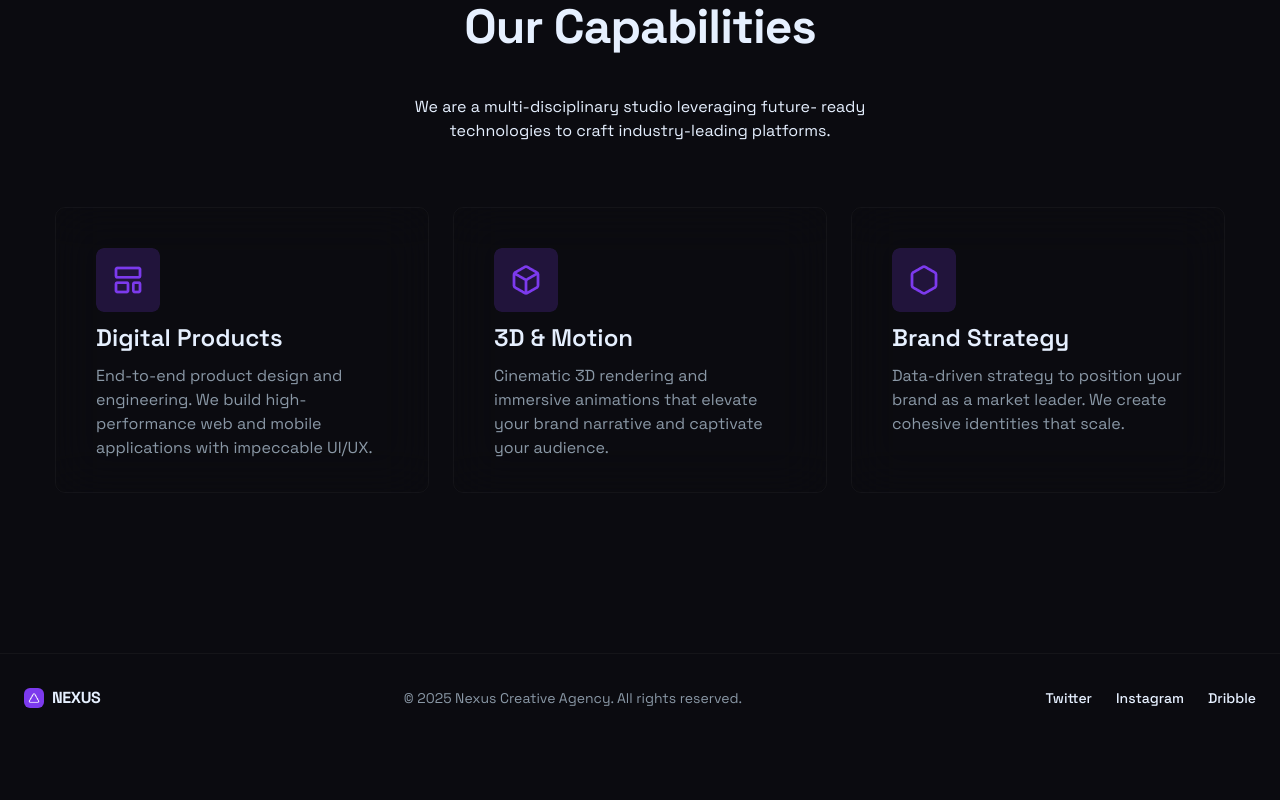
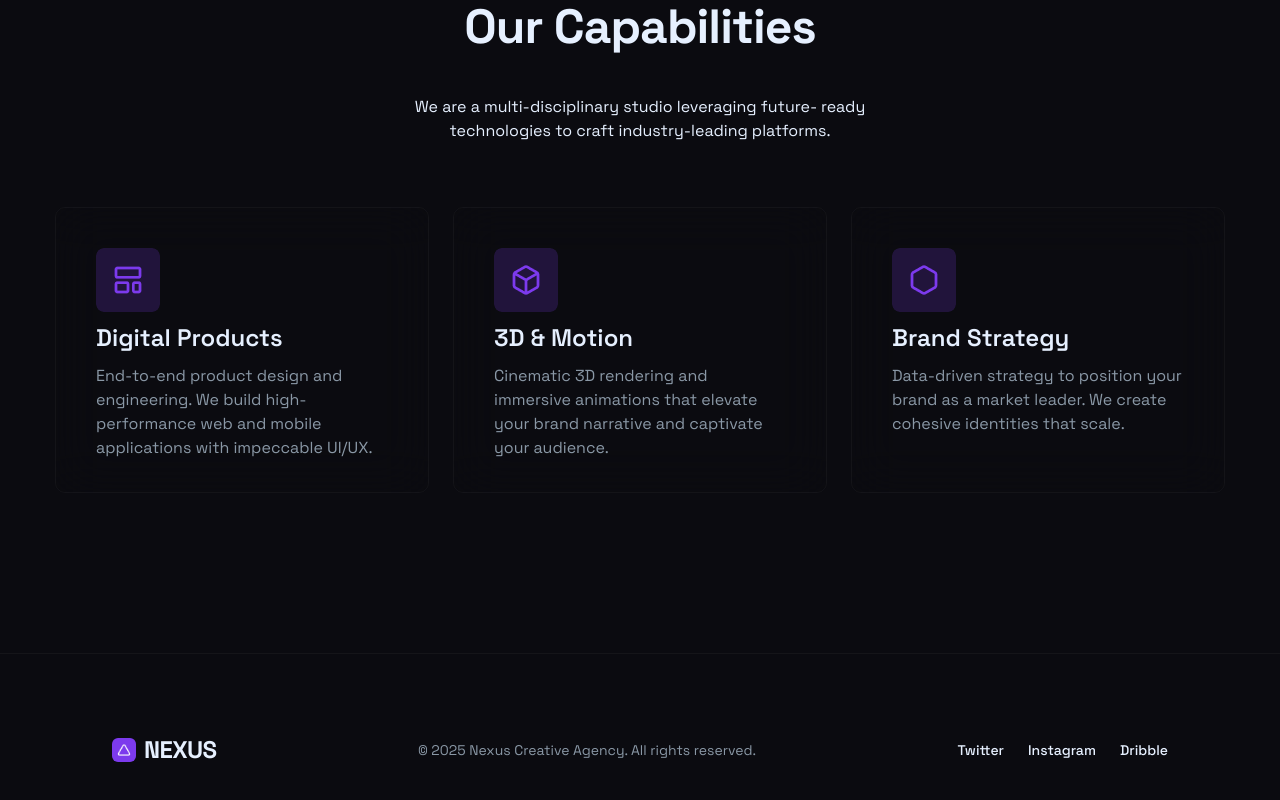
Before and after one commit to raihan-mahmud-talukder/nexus, a React (Create React App) app: page / in a window 1280 px wide. Shown: the part 2868-3668 px from the top of the page. Before the commit the page ends 3598 px from the top, so only its background shows below. Built offline with nearby package versions, Linux system fonts and the light colour scheme.

Commit message:
footer desktop responsive

```diff
--- a/src/components/Footer.jsx
+++ b/src/components/Footer.jsx
@@ -4,7 +4,7 @@ export const Footer = () => {
             flex flex-col
             gap-2
             border-t border-t-[#FFFFFF0A] border-solid
-            py-5 px-4 md:px-6 md:pt-8
+            py-5 px-4 md:px-6 md:pt-8 lg:px-28 lg:pt-20 lg:pb-10
             md:flex-row md:justify-between md:items-center
             ">
             <div className="
@@ -12,13 +12,13 @@ export const Footer = () => {
                 gap-1 md:gap-2">
                 <img
                     className="
-                    w-4 h-4 md:w-5 md:h-5
+                    w-4 h-4 md:w-5 md:h-5 lg:w-6 lg:h-6
                     rounded-sm md:rounded-md
                     "
                     src="images/logo.png" alt="logo" />
                 <span
                     className="
-                    text-sm md:text-base
+                    text-sm md:text-base lg:text-xl xl:text-2xl
                     font-extrabold
                     uppercase
                     tracking-tight
```
